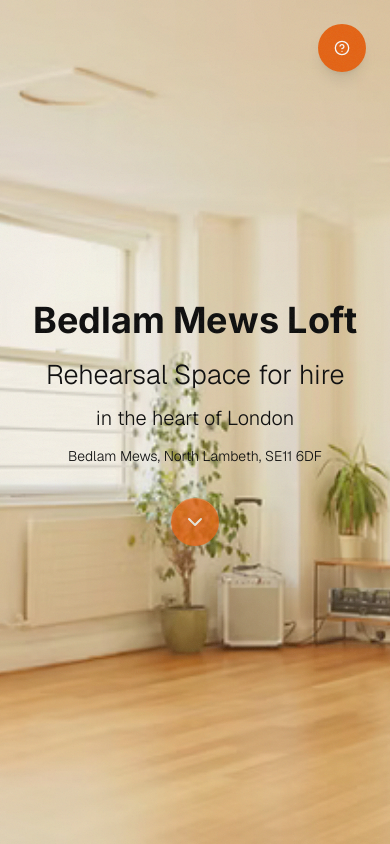
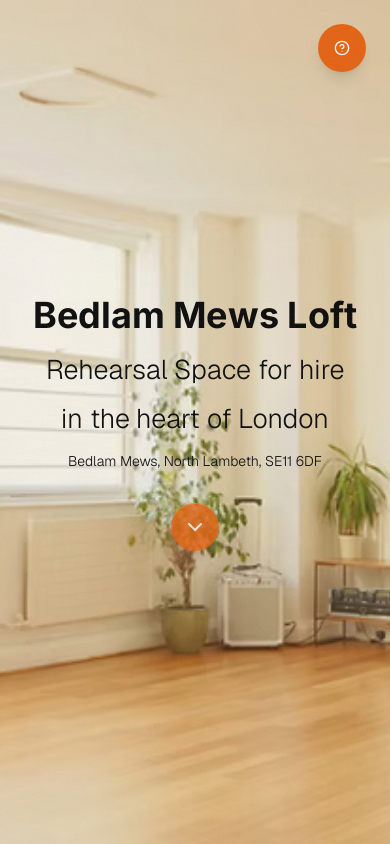
Before and after one commit to Rwb3n/bedlam-mews-loft, a Next.js app: page / in a window 390 px wide. Shown: the top 844 px of the page. Built offline with nearby package versions, Linux system fonts and the light colour scheme.

Commit message:
fix anim x

```diff
--- a/src/app/components/HeroZone.tsx
+++ b/src/app/components/HeroZone.tsx
@@ -305,7 +305,7 @@ export default function HeroZone() {
             <div className="subtitle-container">
               <SplitText
                 text="in the heart of London"
-                className="text-[20px] sm:text-[28px] md:text-[36px] lg:text-[43px] xl:text-[43px] 2xl:text-[48px] font-sans leading-tight"
+                className="text-[27px] sm:text-[31px] md:text-[40px] lg:text-[43px] xl:text-[43px] 2xl:text-[48px] font-sans leading-tight"
                 splitType="words"
                 delay={120}
                 duration={0.6}
```
